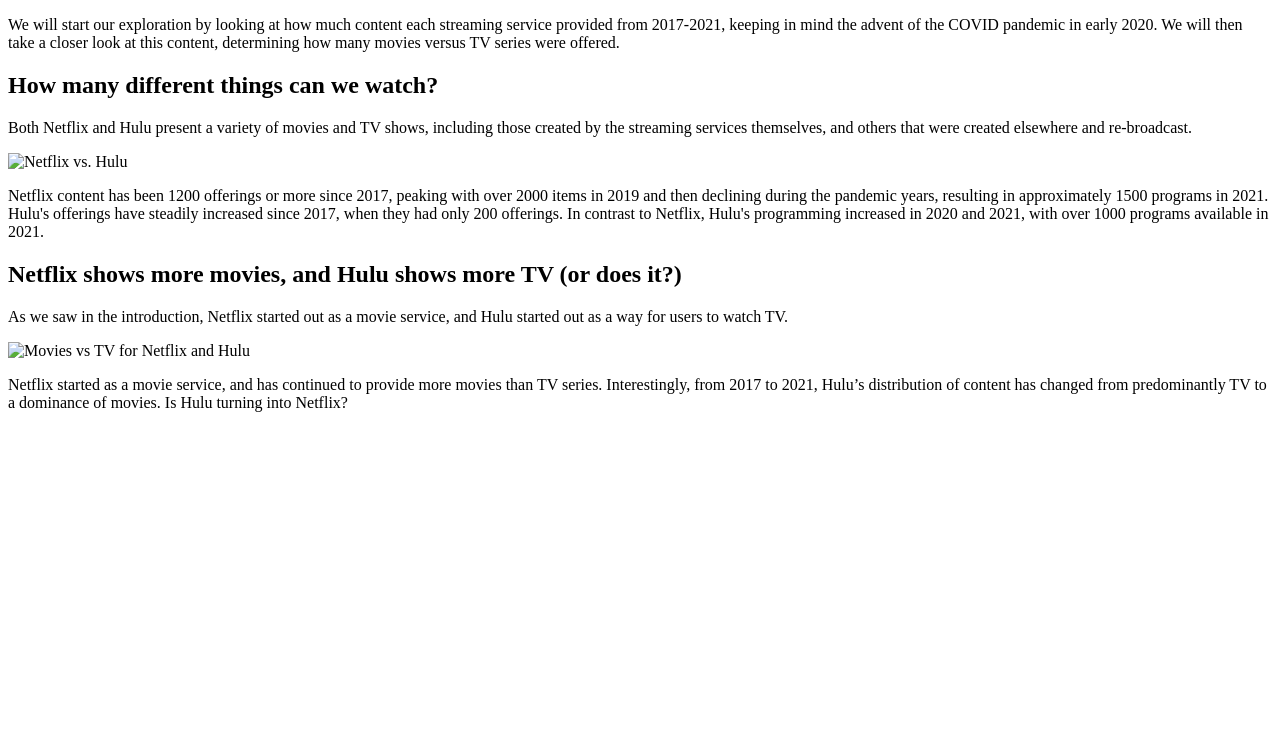
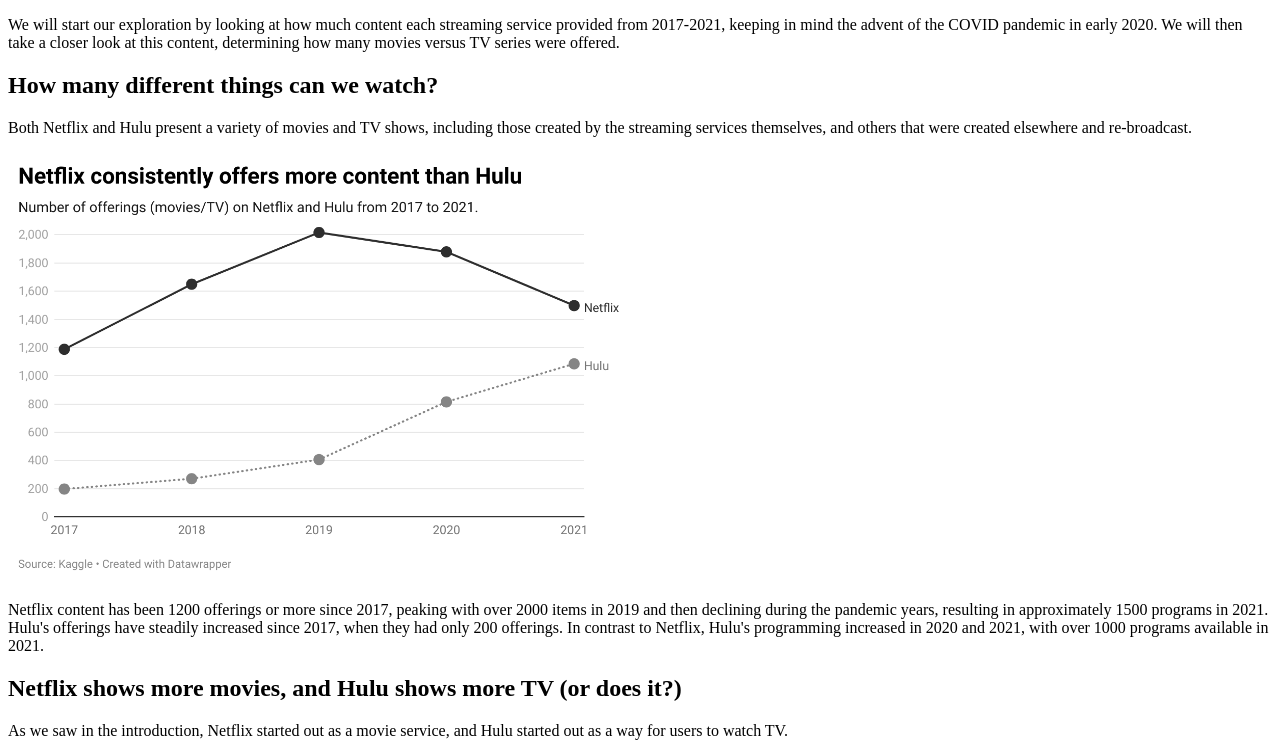
Before and after one commit to xTaidalWave/data100_hw4b, a plain HTML site: page numbers.html in a window 1280 px wide. Shown: the top 753 px of the page. Drawn offline with Linux system fonts and the light colour scheme.

Commit message:
Update numbers.html

```diff
--- a/numbers.html
+++ b/numbers.html
@@ -19,7 +19,7 @@
             <p>Both Netflix and Hulu present a variety of movies and TV shows, including those
                 created by the streaming services themselves, and others that were created
                 elsewhere and re-broadcast.</p>
-                <img src="Presenting Data 24'/img/content_amount.png" alt = "Netflix vs. Hulu" width="50%">
+                <img src="img/content_amount.png" alt = "Netflix vs. Hulu" width="50%">
             <p>Netflix content has been 1200 offerings or more since 2017, peaking with over 2000
                 items in 2019 and then declining during the pandemic years, resulting in
                 approximately 1500 programs in 2021. Hulu's offerings have steadily increased since
@@ -31,7 +31,7 @@
                 <h2>Netflix shows more movies, and Hulu shows more TV (or does it?)</h2>
                 <p>As we saw in the introduction, Netflix started out as a movie service, and Hulu
                     started out as a way for users to watch TV.</p>
-                <img src="Presenting Data 24'/img/movies_vs_tv.png" alt="Movies vs TV for Netflix and Hulu" width="50%">
+                <img src="img/movies_vs_tv.png" alt="Movies vs TV for Netflix and Hulu" width="50%">
                 <p>Netflix started as a movie service, and has continued to provide more movies than
                     TV series. Interestingly, from 2017 to 2021, Hulu’s distribution of content has
                     changed from predominantly TV to a dominance of movies. Is Hulu turning into
```
